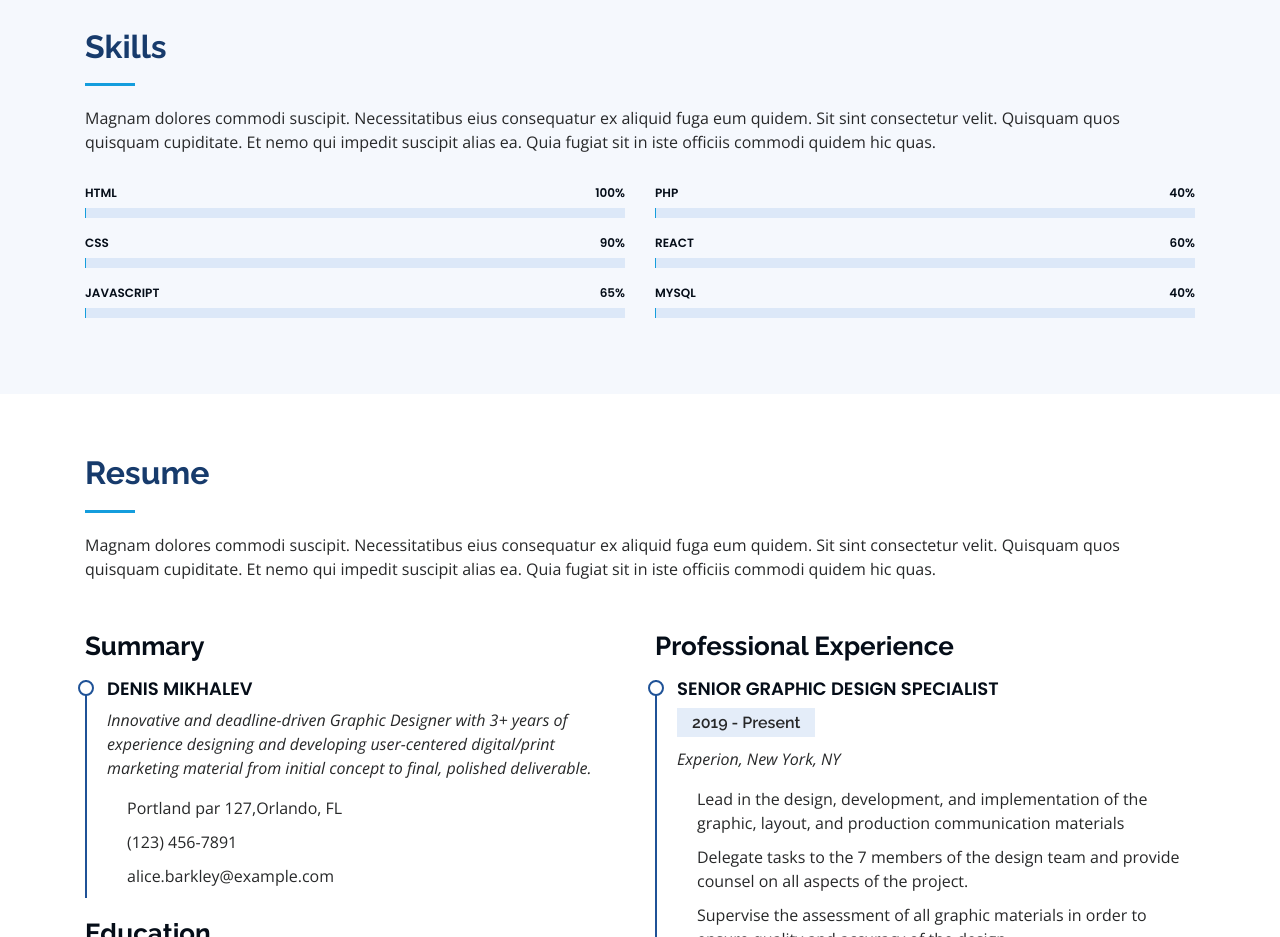
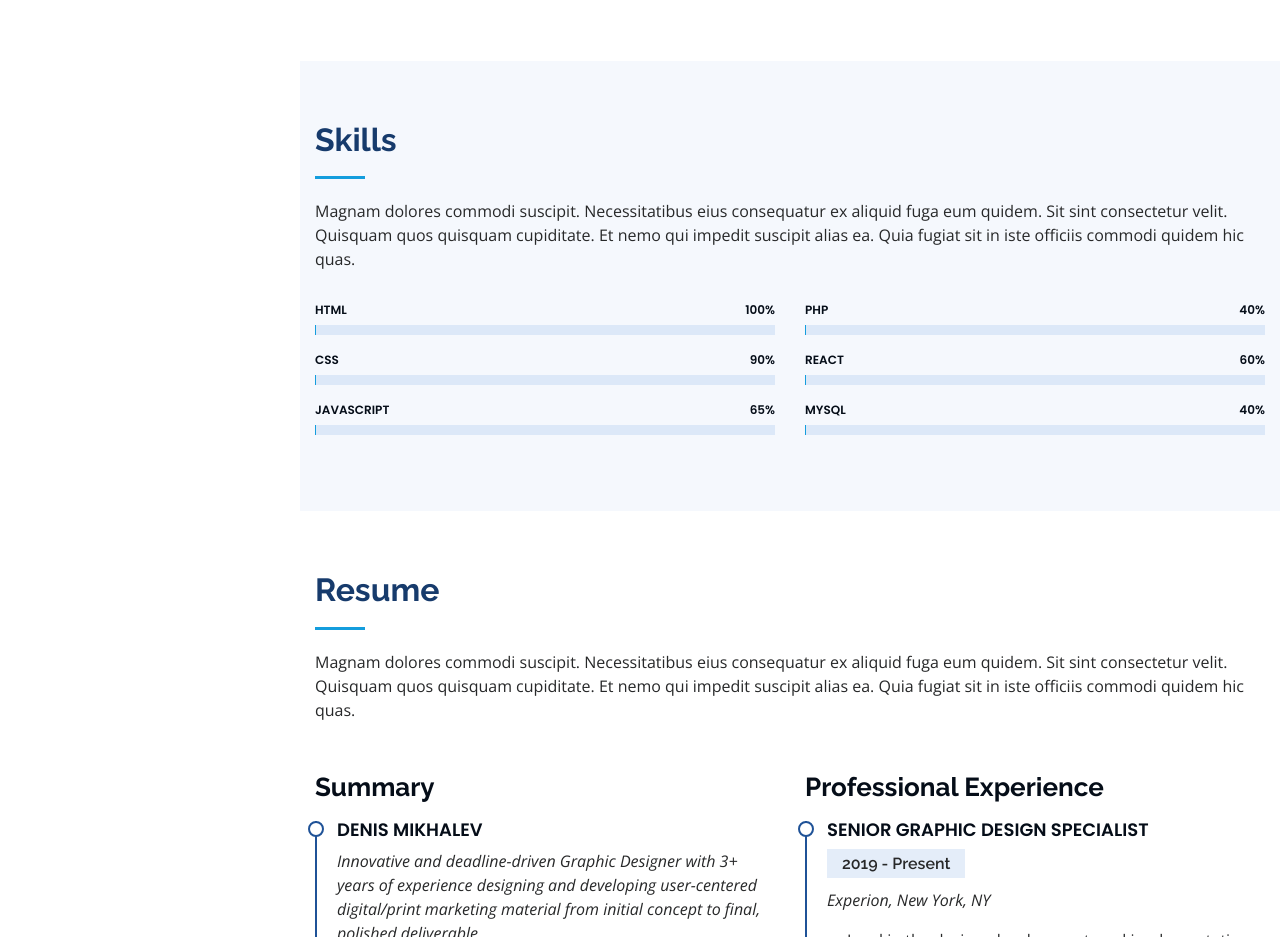
Before and after one commit to DannyM1chael/dannym1chael.github.io, a React (Create React App) app: page / in a window 1280 px wide. Shown: the part 1863-2800 px from the top of the page. Built offline with nearby package versions, Linux system fonts and the light colour scheme.

Commit message:
html coding portfolio v2

```diff
--- a/src/App.js
+++ b/src/App.js
@@ -2,20 +2,14 @@ import React from 'react';
 import './App.sass';
 import Home from './components/screens/home';
 import Header from './components/header';
-import About from './components/screens/about';
-import Resume from './components/screens/resume';
-import Contact from './components/screens/contact';
-import Portfolio from './components/screens/portfolio';
+import Sections from './components/screens/sections';
 
 function App() {
   return (
     <React.Fragment>
       <Header />
       <Home />
-      <About />
-      <Resume />
-      <Portfolio />
-      <Contact />
+      <Sections />
     </React.Fragment>
   );
 }
--- a/src/components/header/index.jsx
+++ b/src/components/header/index.jsx
@@ -1,6 +1,7 @@
 import React from 'react';
 import Navigation from './nav';
 import Profile from './profile';
+import ToggleMenu from './menu-toggle';
 
 function Header(props) {
 
@@ -9,6 +10,7 @@ function Header(props) {
             <div className="d-flex flex-column">
                 <Profile />
                 <Navigation />
+                <ToggleMenu />
             </div>
         </header>
     )
--- /dev/null
+++ b/src/components/header/menu-toggle/index.jsx
@@ -0,0 +1,12 @@
+import React from 'react';
+
+function ToggleMenu(props) {
+
+    return(
+        <button type="button" className="mobile-nav-toggle d-xl-none">
+            <i className="icofont-navigation-menu"></i>
+        </button>
+    )
+}
+
+export default ToggleMenu;
--- /dev/null
+++ b/src/components/screens/sections/index.jsx
@@ -0,0 +1,19 @@
+import React from 'react';
+import About from '../sections/about';
+import Resume from '../sections/resume';
+import Portfolio from '../sections/portfolio';
+import Contact from '../sections/contact';
+
+function Sections(props) {
+
+    return(
+        <main id="main">
+            <About />
+            <Resume />
+            <Portfolio />
+            <Contact />
+        </main>
+    )
+}
+
+export default Sections;
--- a/src/index.sass
+++ b/src/index.sass
@@ -4,6 +4,9 @@ body
 
 h1, h2, h3, h4, h5, h6
   font-family: "Raleway", sans-serif
+
+#main
+  margin-left: 300px
 
 section
   padding: 60px 0
--- a/src/router/router.js
+++ b/src/router/router.js
@@ -3,10 +3,10 @@ import { Switch, Route } from 'react-router-dom';
 import * as URL from './url';
 import Home from '../components/screens/home';
 
-const About = lazy(() => import('../components/screens/about'));
-const Resume = lazy(() => import('../components/screens/resume'));
-const Portfolio = lazy(() => import('../components/screens/portfolio'));
-const Contact = lazy(() => import('../components/screens/contact'));
+const About = lazy(() => import('../components/screens/sections/about'));
+const Resume = lazy(() => import('../components/screens/sections/resume'));
+const Portfolio = lazy(() => import('../components/screens/sections/portfolio'));
+const Contact = lazy(() => import('../components/screens/sections/contact'));
 
 export default (
     <Switch>
```
Also changed, not shown: src/components/screens/sections/about/components/facts/index.jsx (renamed from src/components/screens/about/components/facts/index.jsx), src/components/screens/sections/about/components/skills/index.jsx (renamed from src/components/screens/about/components/skills/index.jsx), src/components/screens/sections/about/index.jsx (renamed from src/components/screens/about/index.jsx), src/components/screens/sections/contact/index.jsx (renamed from src/components/screens/contact/index.jsx), src/components/screens/sections/portfolio/index.jsx (renamed from src/components/screens/portfolio/index.jsx), src/components/screens/sections/resume/index.jsx (renamed from src/components/screens/resume/index.jsx).
